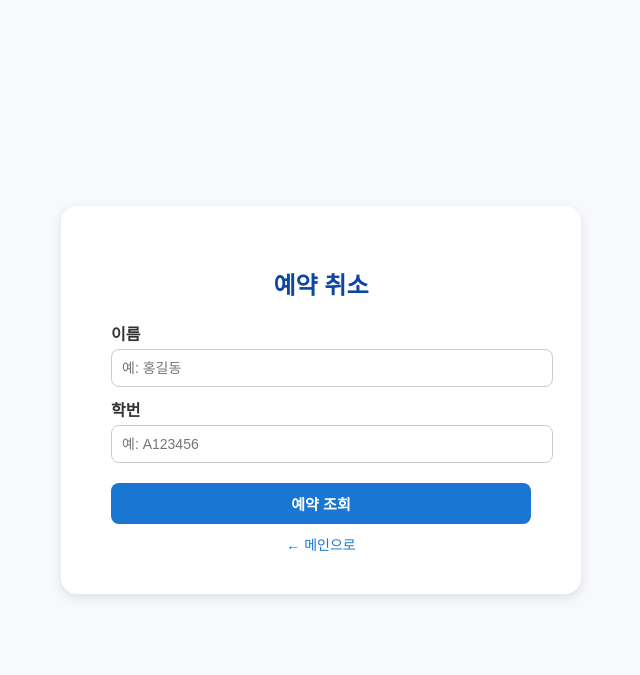
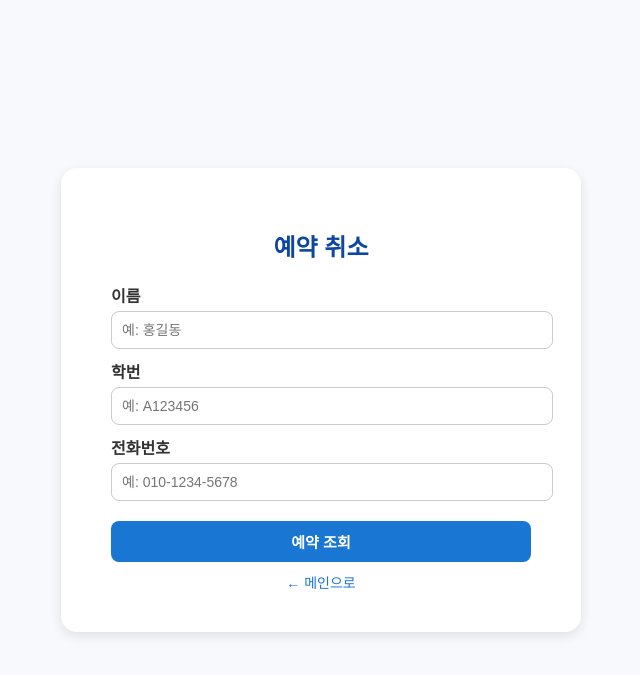
Before and after one commit to tmzkdl7412-web/studyroom-reservation, a Flask app: page /cancel_all in a window 1280 px wide. Shown: the top 675 px of the page, without its empty margins (319-959 px from the left). Run offline with Flask 3, Linux system fonts and the light colour scheme.

Commit message:
Update cancel_all.html

```diff
--- a/templates/cancel_all.html
+++ b/templates/cancel_all.html
@@ -69,6 +69,10 @@
       <label>학번</label>
       <input type="text" name="leader_id" placeholder="예: A123456" required>
 
+      <!-- ✅ 전화번호 입력 추가 -->
+      <label>전화번호</label>
+      <input type="text" name="leader_phone" placeholder="예: 010-1234-5678" required>
+
       <button type="submit">예약 조회</button>
     </form>
 
```
